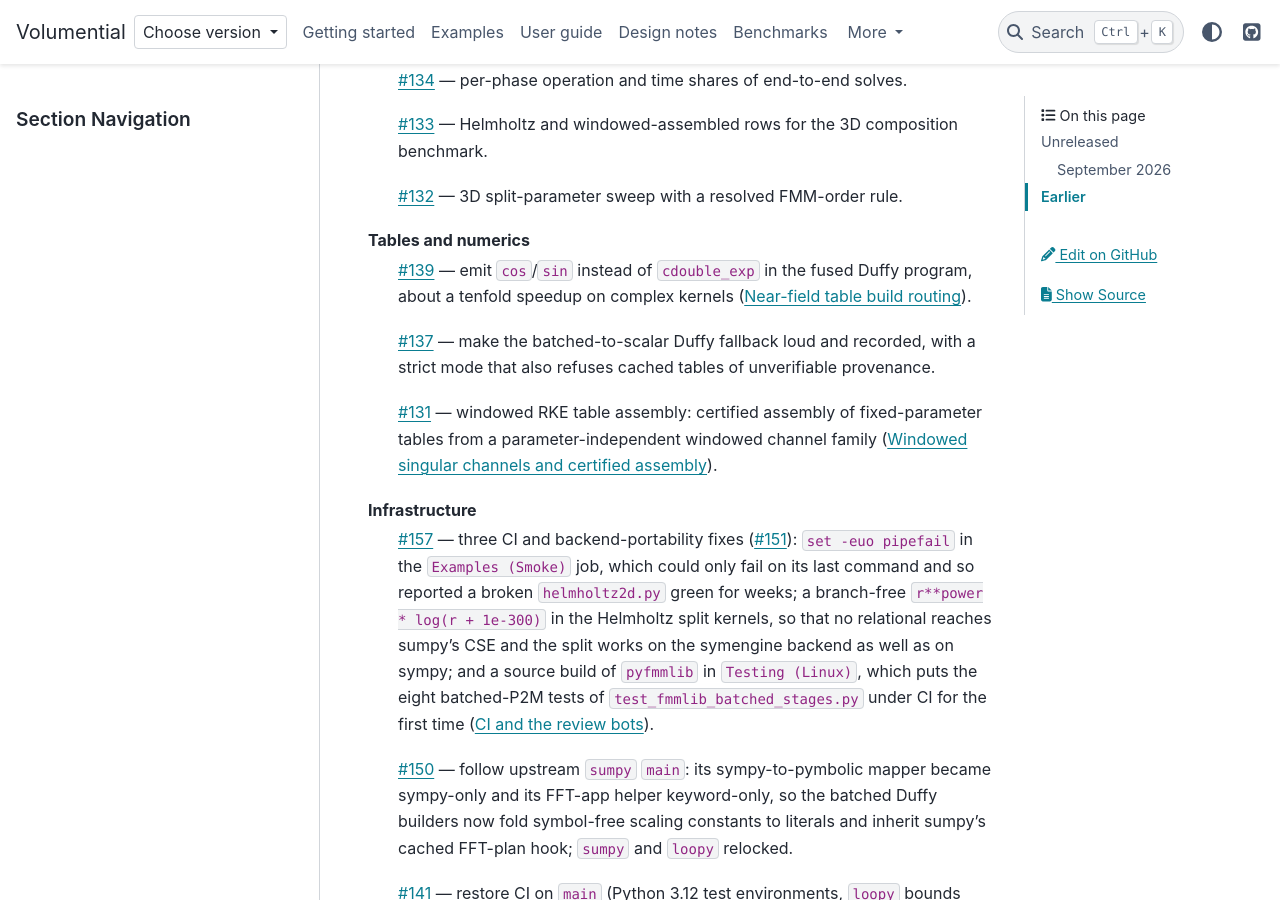
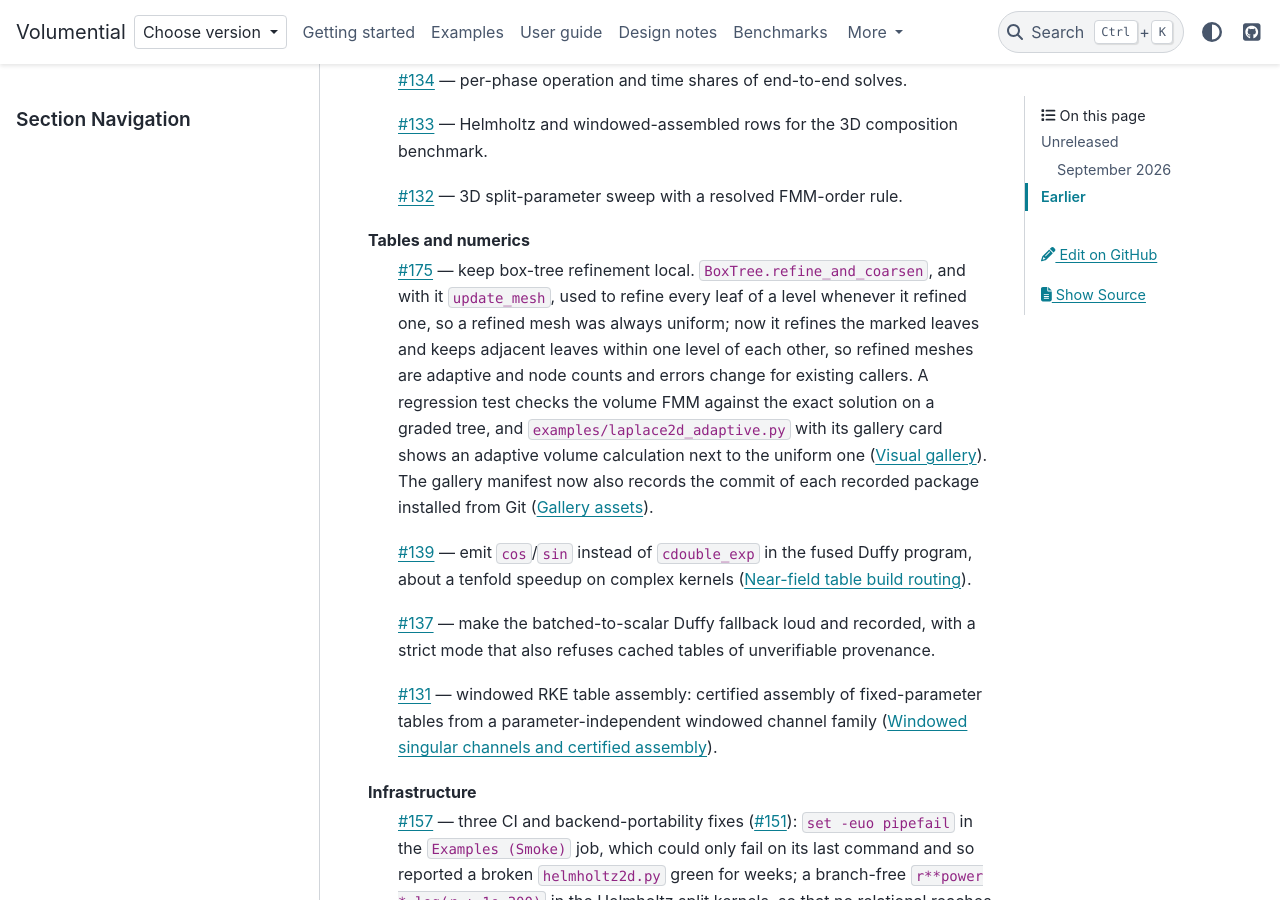
Before and after one commit to xywei/volumential, a Sphinx documentation site: the page built from doc/source/changelog.md, in a window 1280 px wide and 900 px high, scrolled down 1243 px. Built offline with Sphinx 7.4.7 and the PyData theme 0.15.4, drawn with Linux system fonts in a browser that asks for light colours.

Commit message:
docs: keep the adaptive card to printed numbers, and record #175
The alt text gave the uniform tree's error as between about 1e-4 and 5e-3,
a range the example never printed and that half of the nodes fall below;
it now gives the printed maxima. The adaptive tree's flat region is covered
by leaves 1/8 and 1/4 across, not 1/4 alone. The changelog records the
refinement fix, the example and the manifest change.

```diff
--- a/doc/source/changelog.md
+++ b/doc/source/changelog.md
@@ -52,6 +52,17 @@ Evidence and benchmarks
   sweep with a resolved FMM-order rule.
 
 Tables and numerics
+: [#175](https://github.com/xywei/volumential/pull/175) — keep box-tree
+  refinement local. `BoxTree.refine_and_coarsen`, and with it
+  `update_mesh`, used to refine every leaf of a level whenever it refined one,
+  so a refined mesh was always uniform; now it refines the marked leaves and
+  keeps adjacent leaves within one level of each other, so refined meshes are
+  adaptive and node counts and errors change for existing callers. A regression
+  test checks the volume FMM against the exact solution on a graded tree, and
+  `examples/laplace2d_adaptive.py` with its gallery card shows an adaptive
+  volume calculation next to the uniform one ({doc}`examples/gallery`). The
+  gallery manifest now also records the commit of each recorded package
+  installed from Git ({doc}`development/gallery-assets`).
 : [#139](https://github.com/xywei/volumential/pull/139) — emit `cos`/`sin`
   instead of `cdouble_exp` in the fused Duffy program, about a tenfold speedup
   on complex kernels ({doc}`user-guide/table-build-routing`).
```
Also changed, not shown: doc/source/examples/gallery.md (+3 -3 lines).
